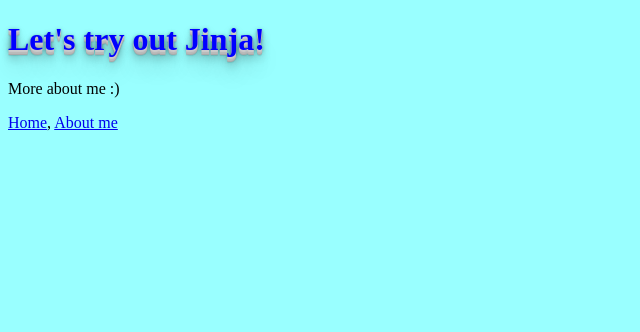
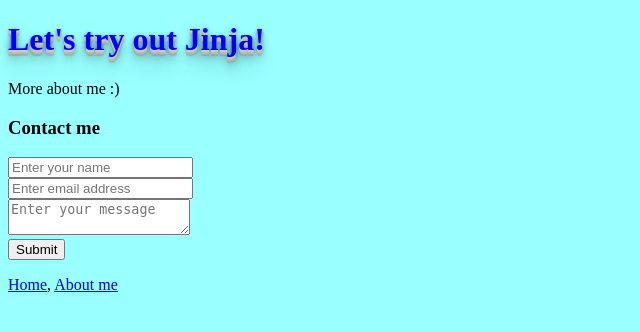
Before and after one commit to pabloduran17/flask, a Flask app: template templates/about.html in a window 1280 px wide. Shown: the top 332 px of the page, without its empty margins (0-640 px from the left). Run offline with Flask 2, Linux system fonts and the light colour scheme; the template is opened without the code that fills it, so the values that code supplies are empty.

Commit message:
get/post request changes

```diff
--- a/main.py
+++ b/main.py
@@ -1,8 +1,20 @@
 import datetime
 
-from flask import Flask, render_template
+from flask import Flask, render_template, request
 
 app = Flask (__name__)
+
+@app.route("/contact", methods=["POST"])
+def contact():
+    contact_name = request.form.get("contact-name")
+    contact_email = request.form.get("contact-email")
+    contact_message = request.form.get("contact-message")
+
+    print(contact_name)
+    print(contact_email)
+    print(contact_message)
+
+    return render_template("success.html")
 
 @app.route("/")
 def index():
@@ -13,7 +25,8 @@
 
     return render_template("index.html", some_text=some_text, current_year=current_year, cities=cities)
 
-@app.route("/boogle")
+
+@app.route("/boogle", methods=["GET"])
 def about_me():
     return render_template("boogle.html")
 
--- a/templates/about.html
+++ b/templates/about.html
@@ -1,6 +1,23 @@
-
 {% extends "base.html" %}
 
+{% block title %}About me{% endblock title %}
+
 {% block content %}
-    <p>More about me :)</p>
+<p>More about me :)</p>
+
+<h3>Contact me</h3>
+
+<form method="post" action="/about-me">
+    <input type="text" name="contact-name" placeholder="Enter your name">
+    <br>
+
+    <input type="email" name="contact-email" placeholder="Enter email address">
+    <br>
+
+    <textarea name="contact-message" placeholder="Enter your message"></textarea>
+    <br>
+
+    <button type="submit">Submit</button>
+</form>
+
 {% endblock content %}
```
Also changed, not shown: templates/success.html (added, +10 -0 lines).
